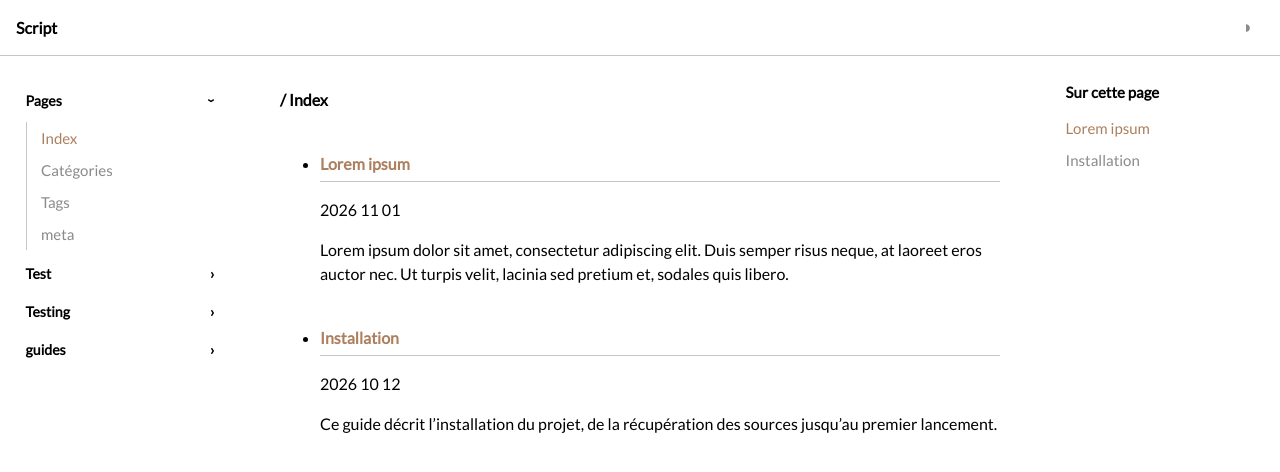
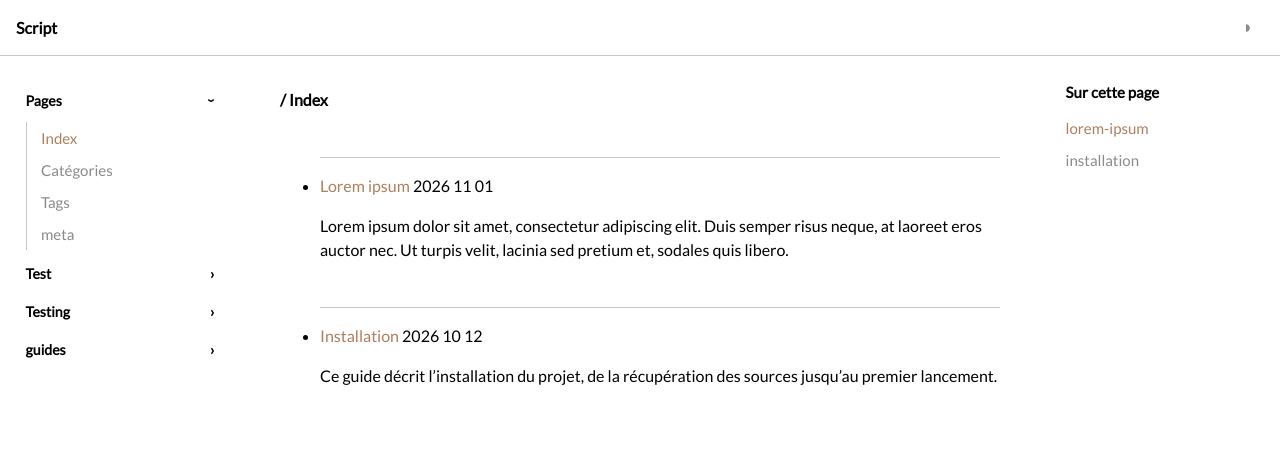
Before and after one commit to script-txt/script-txt.github.io, a Jekyll site: the page built from index.html, in a window 1280 px wide. Shown: the top 472 px of the page. Built offline with Jekyll 4.4.1, drawn with Linux system fonts in a browser that asks for light colours.

Commit message:
Update index.html

```diff
--- a/index.html
+++ b/index.html
@@ -3,10 +3,11 @@ title: Index
 nav_order: 1
 ---
 
-<ul list-style: none; margin: 0; padding: 0;>
+<ul list-style="none"; margin="0"; padding="0";>
   {% for post in site.posts | sort: "date" | reverse %}
     <li>
-      <h2 id="{{ post.title | slugify }}"><a href="{{ post.url }}">{{ post.title }}</a></h2>
+      <h2 id="{{ post.title | slugify }}"></h2>
+      <a href="{{ post.url }}">{{ post.title }}</a>
       {{ post.date | date: "%Y %m %d"}} {{ post.excerpt }}
     </li>
   {% endfor %}
```
